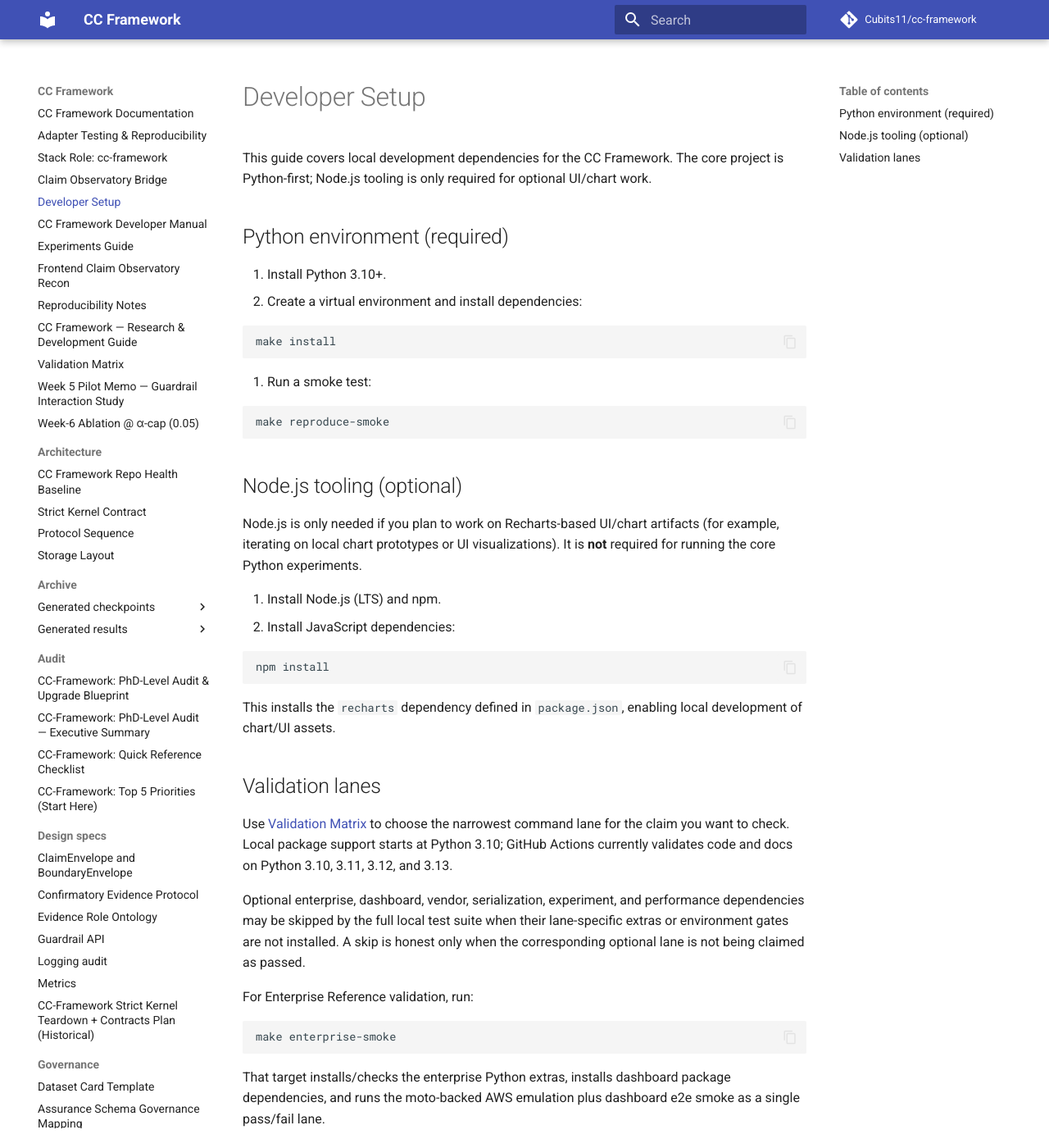
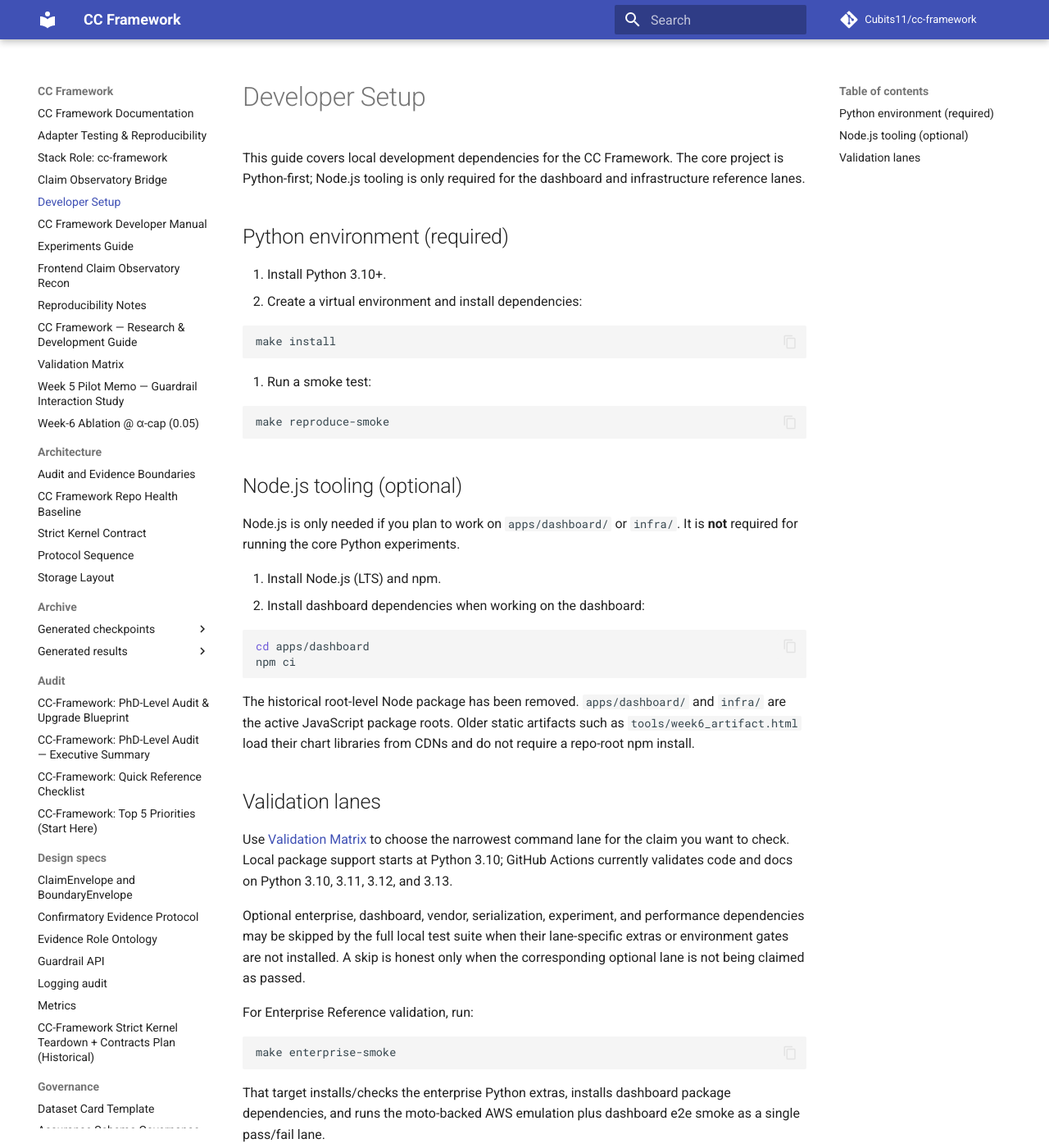
Before and after one commit to Cubits11/cc-framework, an MkDocs documentation site: the page built from docs/dev_setup.md, in a window 1280 px wide and 1400 px high. Shown: the whole window at 82% size. Built offline with MkDocs 1.6.1 and Material for MkDocs 9.7.7, drawn with Linux system fonts in a browser that asks for light colours; comment, search, counter and statistics services are not loaded.

Commit message:
Refining the repo part 1

````diff
--- a/docs/dev_setup.md
+++ b/docs/dev_setup.md
@@ -1,8 +1,8 @@
 # Developer Setup
 
 This guide covers local development dependencies for the CC Framework. The core
-project is Python-first; Node.js tooling is only required for optional UI/chart
-work.
+project is Python-first; Node.js tooling is only required for the dashboard and
+infrastructure reference lanes.
 
 ## Python environment (required)
 
@@ -21,19 +21,21 @@ work.
 
 ## Node.js tooling (optional)
 
-Node.js is only needed if you plan to work on Recharts-based UI/chart artifacts
-(for example, iterating on local chart prototypes or UI visualizations). It is
-**not** required for running the core Python experiments.
+Node.js is only needed if you plan to work on `apps/dashboard/` or `infra/`.
+It is **not** required for running the core Python experiments.
 
 1. Install Node.js (LTS) and npm.
-2. Install JavaScript dependencies:
+2. Install dashboard dependencies when working on the dashboard:
 
    ```bash
-   npm install
+   cd apps/dashboard
+   npm ci
    ```
 
-This installs the `recharts` dependency defined in `package.json`, enabling local
-development of chart/UI assets.
+The historical root-level Node package has been removed. `apps/dashboard/` and
+`infra/` are the active JavaScript package roots. Older static artifacts such as
+`tools/week6_artifact.html` load their chart libraries from CDNs and do not
+require a repo-root npm install.
 
 ## Validation lanes
 
--- a/package.json
+++ /dev/null
@@ -1,5 +0,0 @@
-{
-  "dependencies": {
-    "recharts": "^3.2.1"
-  }
-}
````
Also changed, not shown: .pre-commit-config.yaml (+0 -12 lines), docs/architecture/AUDIT_EVIDENCE_BOUNDARIES.md (added, +28 -0 lines), docs/archive/generated-results/two_world_game/README.md (added, +9 -0 lines), docs/archive/generated-results/two_world_game/game.csv (added, +8 -0 lines), docs/frontend_claim_observatory_recon.md (+2 -2 lines), docs/index.md (+6 -0 lines), docs/release/ARTIFACT_BOUNDARY.md (+9 -0 lines), docs/release/MIGRATION_MANIFEST.md (added, +85 -0 lines), docs/release/V0_3_RC1_CHECKLIST.md (+1 -1 lines), game.csv (deleted, +0 -8 lines), 3 other files.
